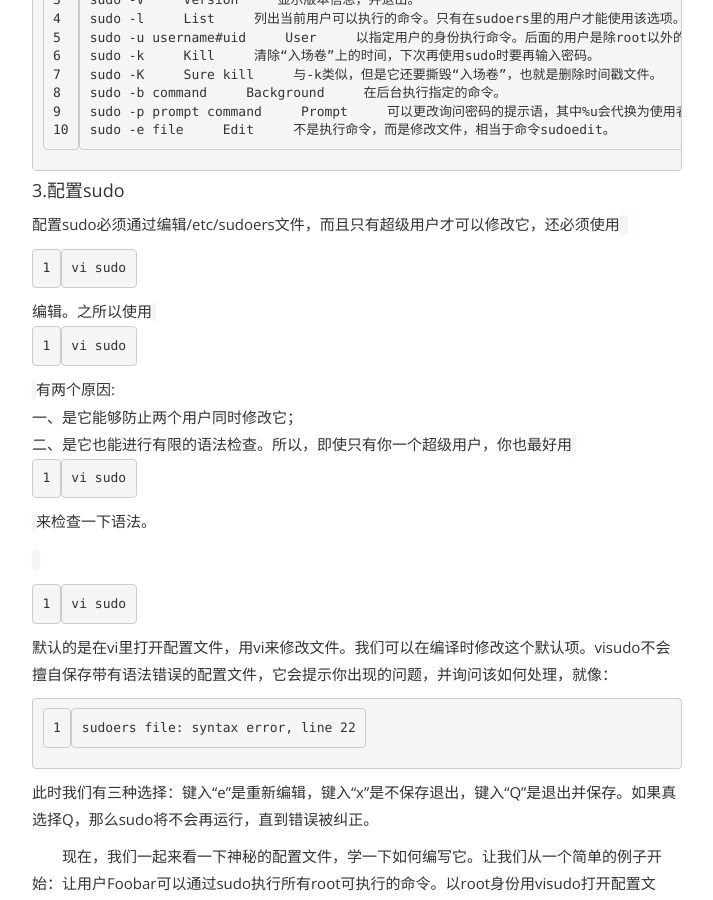
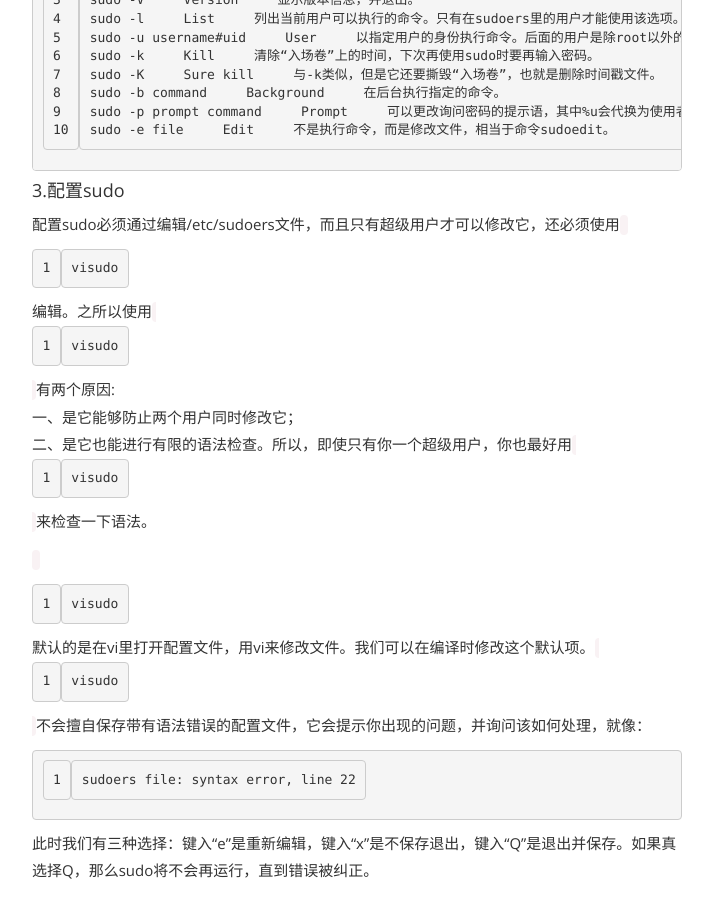
Before and after one commit to LumoCheung/lumocheung.github.com, a Jekyll site: the page built from _posts/2016-10-14-Sudo-Linux.md, in a window 1280 px wide and 900 px high, scrolled down 1448 px. Shown: the whole window, without its empty margins (283-996 px from the left). Built offline with Jekyll 4.4.1, drawn with Linux system fonts in a browser that asks for light colours.

Commit message:
Update 2016-10-14-Sudo-Linux.md

````diff
--- a/_posts/2016-10-14-Sudo-Linux.md
+++ b/_posts/2016-10-14-Sudo-Linux.md
@@ -55,11 +55,11 @@ sudo -e file     Edit     不是执行命令，而是修改文件，相当于命
 
 #### 3.配置sudo
 
-配置sudo必须通过编辑/etc/sudoers文件，而且只有超级用户才可以修改它，还必须使用`vi sudo`编辑。之所以使用`vi sudo`有两个原因:
+配置sudo必须通过编辑/etc/sudoers文件，而且只有超级用户才可以修改它，还必须使用`visudo`编辑。之所以使用`visudo`有两个原因:
 一、是它能够防止两个用户同时修改它；
-二、是它也能进行有限的语法检查。所以，即使只有你一个超级用户，你也最好用`vi sudo`来检查一下语法。
+二、是它也能进行有限的语法检查。所以，即使只有你一个超级用户，你也最好用`visudo`来检查一下语法。
 
-`vi sudo`默认的是在vi里打开配置文件，用vi来修改文件。我们可以在编译时修改这个默认项。visudo不会擅自保存带有语法错误的配置文件，它会提示你出现的问题，并询问该如何处理，就像：
+`visudo`默认的是在vi里打开配置文件，用vi来修改文件。我们可以在编译时修改这个默认项。`visudo`不会擅自保存带有语法错误的配置文件，它会提示你出现的问题，并询问该如何处理，就像：
 
 ```
 sudoers file: syntax error, line 22
````
